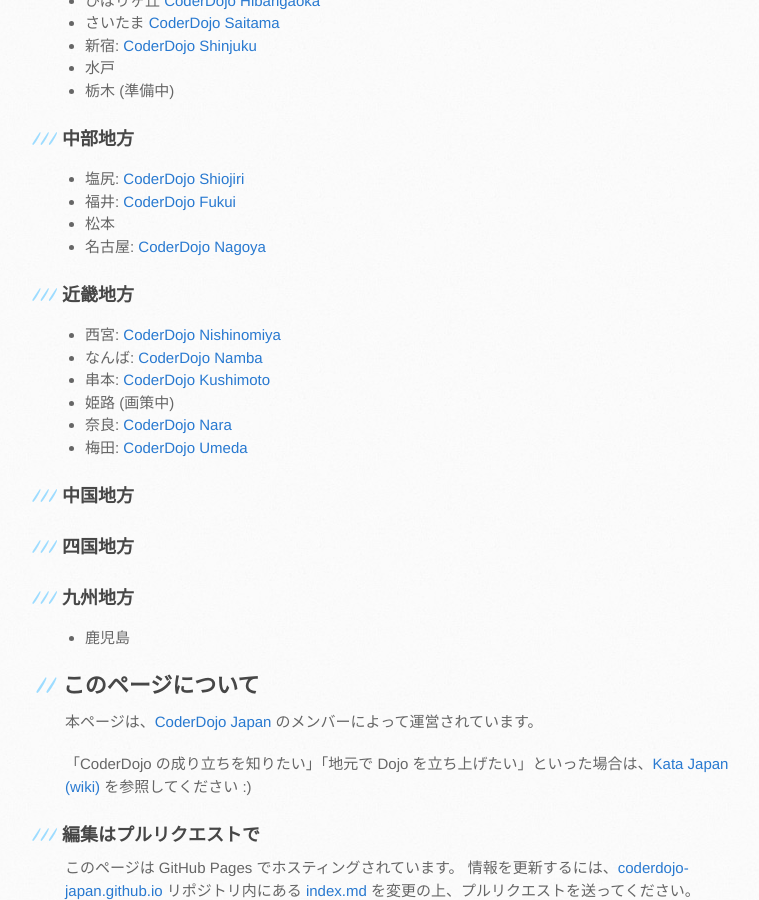
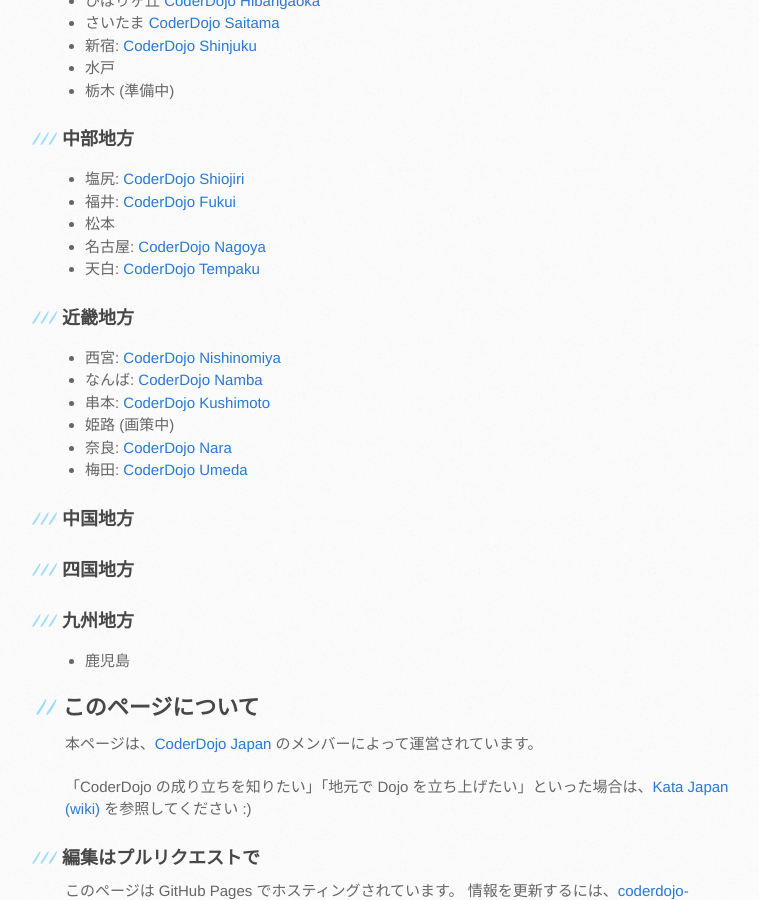
Before and after one commit to coderdojo-japan/coderdojo-japan.github.io, a Jekyll site: the page built from index.md, in a window 1280 px wide and 900 px high, scrolled down 1154 px. Shown: the whole window, without its empty margins (105-864 px from the left). Built offline with Jekyll 4.4.1, drawn with Linux system fonts in a browser that asks for light colours; Markdown is read by kramdown in place of the engine named in the settings.

Commit message:
Add CoderDojo Tempaku

```diff
--- a/index.md
+++ b/index.md
@@ -52,6 +52,7 @@
 * 福井: [CoderDojo Fukui](http://coderdojo.cowbell.jp/)
 * 松本
 * 名古屋: [CoderDojo Nagoya](http://coderdojo-nagoya.github.io/)
+* 天白: [CoderDojo Tempaku](http://coderdojo-tempaku.hatenablog.com/)
 
 ### 近畿地方
 
```
